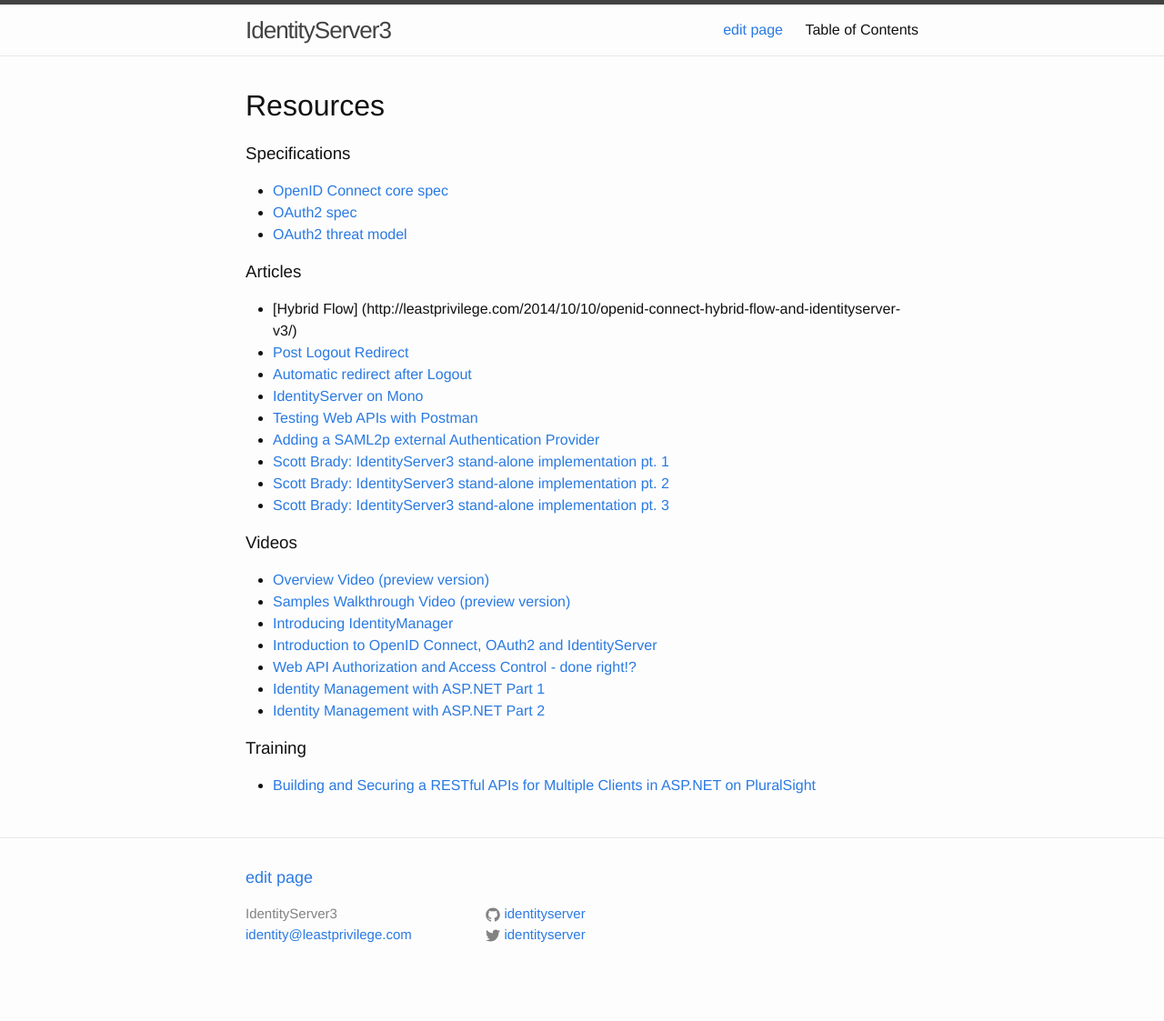
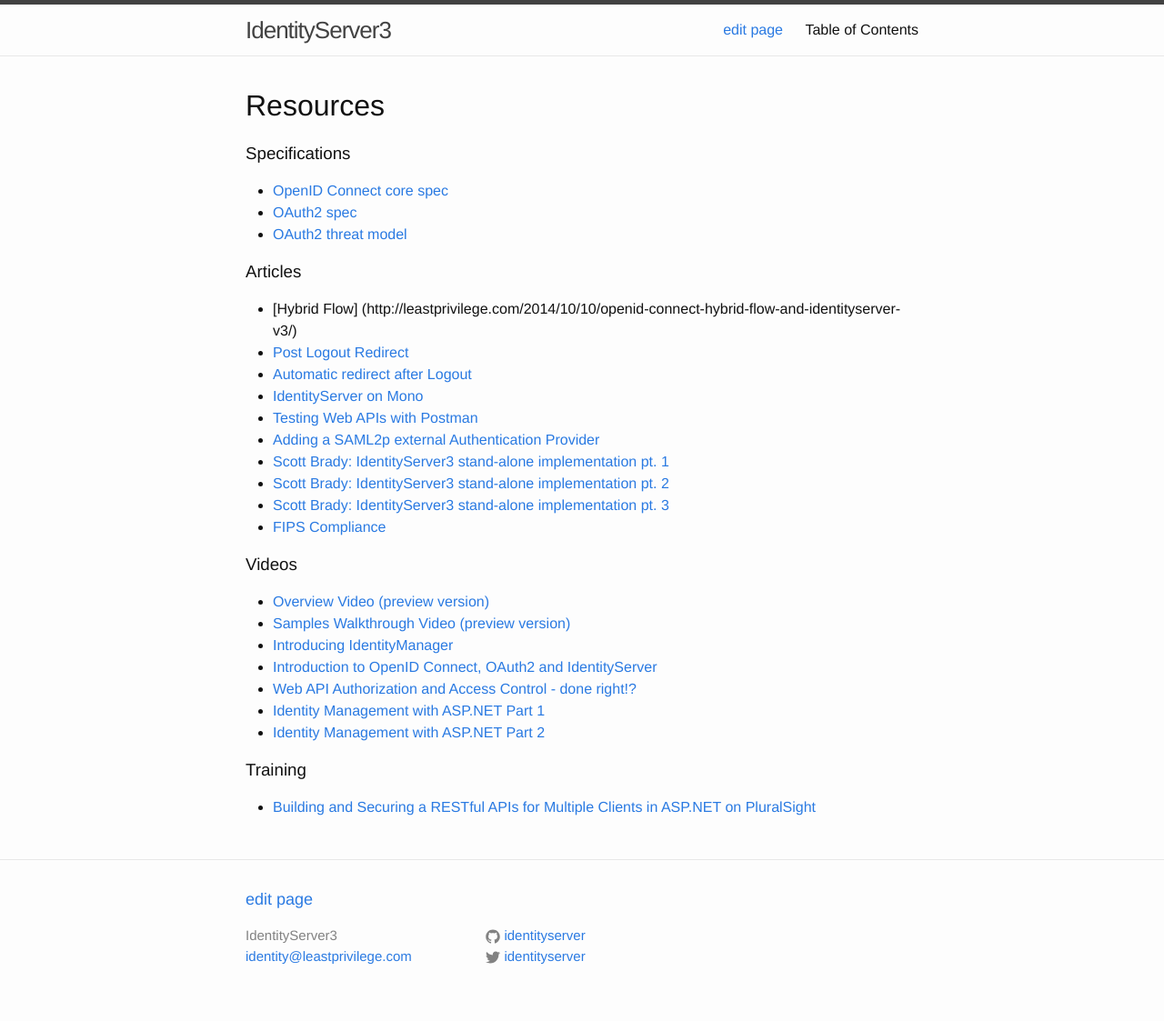
Before and after one commit to IdentityServer/Documentation, a Jekyll site: the page built from docs/resources/home.md, in a window 1280 px wide. Shown: the whole page at 91% size. Built offline with Jekyll 4.4.1, drawn with Linux system fonts in a browser that asks for light colours; Markdown is read by kramdown in place of the engine named in the settings; before the commit the page ends 1099 px from its top, so only the background shows below that.

Commit message:
Update home.md

```diff
--- a/docs/resources/home.md
+++ b/docs/resources/home.md
@@ -19,6 +19,7 @@
 * [Scott Brady: IdentityServer3 stand-alone implementation pt. 1](https://www.scottbrady91.com/Thinktecture-Identity-Server/Identity-Server-3-Standalone-Implementation-Part-1)
 * [Scott Brady: IdentityServer3 stand-alone implementation pt. 2](https://www.scottbrady91.com/Identity-Server/Identity-Server-3-Standalone-Implementation-Part-2)
 * [Scott Brady: IdentityServer3 stand-alone implementation pt. 3](https://www.scottbrady91.com/Identity-Server/Identity-Server-3-Standalone-Implementation-Part-3)
+* [FIPS Compliance](http://anemptyreece.com/2015/05/16/identityserver3-fips/)
 
 ### Videos
 * [Overview Video (preview version)](https://vimeo.com/91397084)
```
